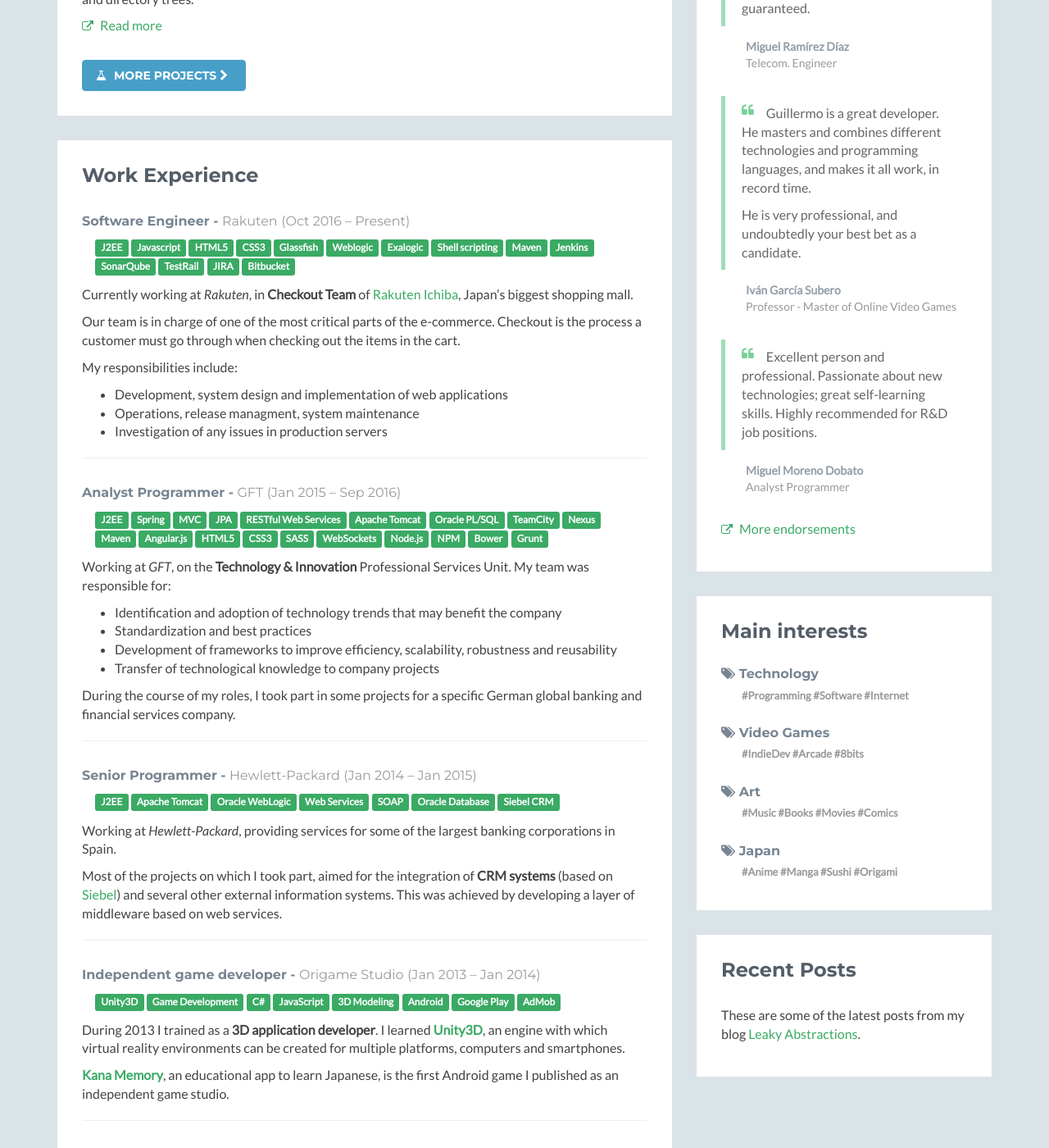
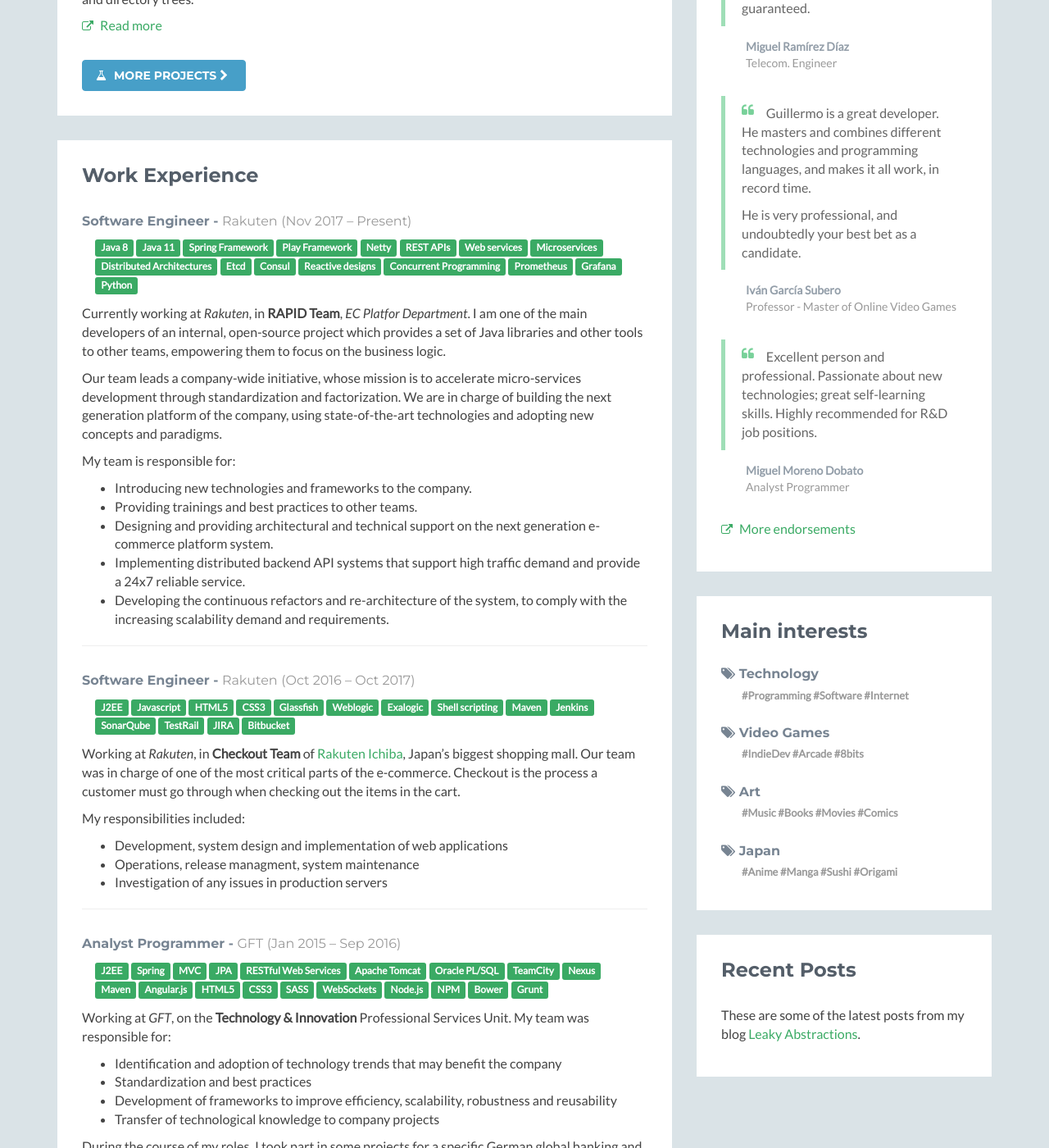
Before and after one commit to guillermocalvo/guillermocalvo.github.io, a Jekyll site: the page built from index.md, in a window 1280 px wide and 1400 px high, scrolled down 2478 px. Shown: the whole window at 82% size. Built offline with Jekyll 4.4.1, drawn with Linux system fonts in a browser that asks for light colours.

Commit message:
Update experiences

```diff
--- a/_data/experiences.yml
+++ b/_data/experiences.yml
@@ -3,16 +3,70 @@ featured:
   - company: Rakuten
     content: >
 
-      Currently working at *Rakuten*, in **Checkout Team** of [Rakuten
-      Ichiba](https://www.rakuten.co.jp), Japan's biggest shopping mall.
+      Currently working at *Rakuten*, in **RAPID Team**, *EC Platfor
+      Department*. I am one of the main developers of an internal, open-source
+      project which provides a set of Java libraries and other tools to other
+      teams, empowering them to focus on the business logic.
 
 
-      Our team is in charge of one of the most critical parts of the e-commerce.
-      Checkout is the process a customer must go through when checking out the
-      items in the cart.
+      Our team leads a company-wide initiative, whose mission is to accelerate
+      micro-services development through standardization and factorization. We
+      are in charge of building the next generation platform of the company,
+      using state-of-the-art technologies and adopting new concepts and
+      paradigms.
 
 
-      My responsibilities include:
+      My team is responsible for:
+
+
+      * Introducing new technologies and frameworks to the company.
+
+      * Providing trainings and best practices to other teams.
+
+      * Designing and providing architectural and technical support on the next
+      generation e-commerce platform system.
+
+      * Implementing distributed backend API systems that support high traffic
+      demand and provide a 24x7 reliable service.
+
+      * Developing the continuous refactors and re-architecture of the system,
+      to comply with the increasing scalability demand and requirements.
+
+    duration_from: Nov 2017
+    duration_to: Present
+    link: 'https://corp.rakuten.co.jp/'
+    position: Software Engineer
+    technologies:
+      - Java 8
+      - Java 11
+      - Spring Framework
+      - Play Framework
+      - Netty
+      - REST APIs
+      - Web services
+      - Microservices
+      - Distributed Architectures
+      - Etcd
+      - Consul
+      - Reactive designs
+      - Concurrent Programming
+      - Prometheus
+      - Grafana
+      - Python
+
+  - company: Rakuten
+    content: >
+
+      Working at *Rakuten*, in **Checkout Team** of
+      [Rakuten Ichiba](https://www.rakuten.co.jp), Japan's biggest shopping
+      mall.
+
+      Our team was in charge of one of the most critical parts of the
+      e-commerce. Checkout is the process a customer must go through when
+      checking out the items in the cart.
+
+
+      My responsibilities included:
 
 
       * Development, system design and implementation of web applications
@@ -21,7 +75,7 @@ featured:
 
       * Investigation of any issues in production servers
     duration_from: Oct 2016
-    duration_to: Present
+    duration_to: Oct 2017
     link: 'https://corp.rakuten.co.jp/'
     position: Software Engineer
     technologies:
```
